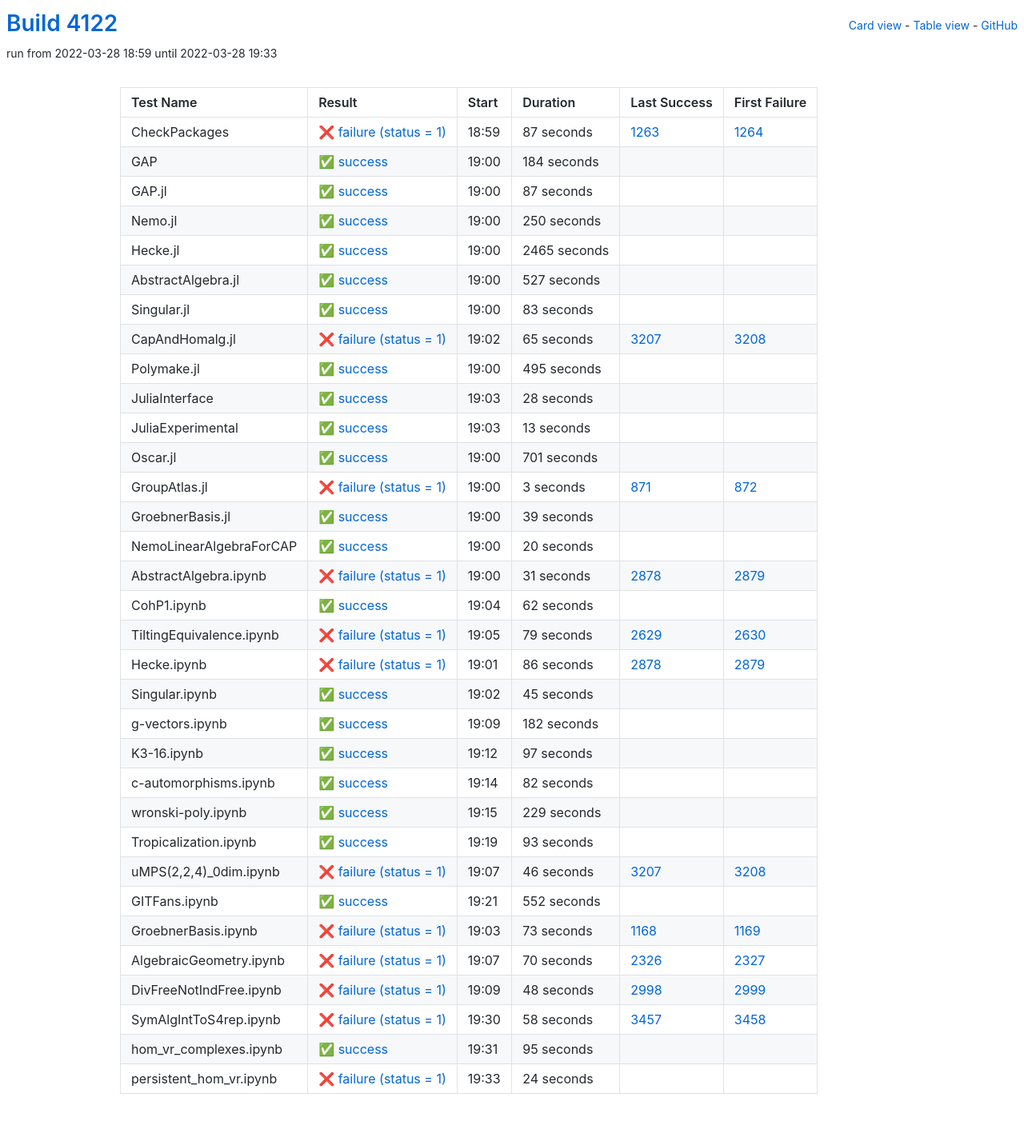
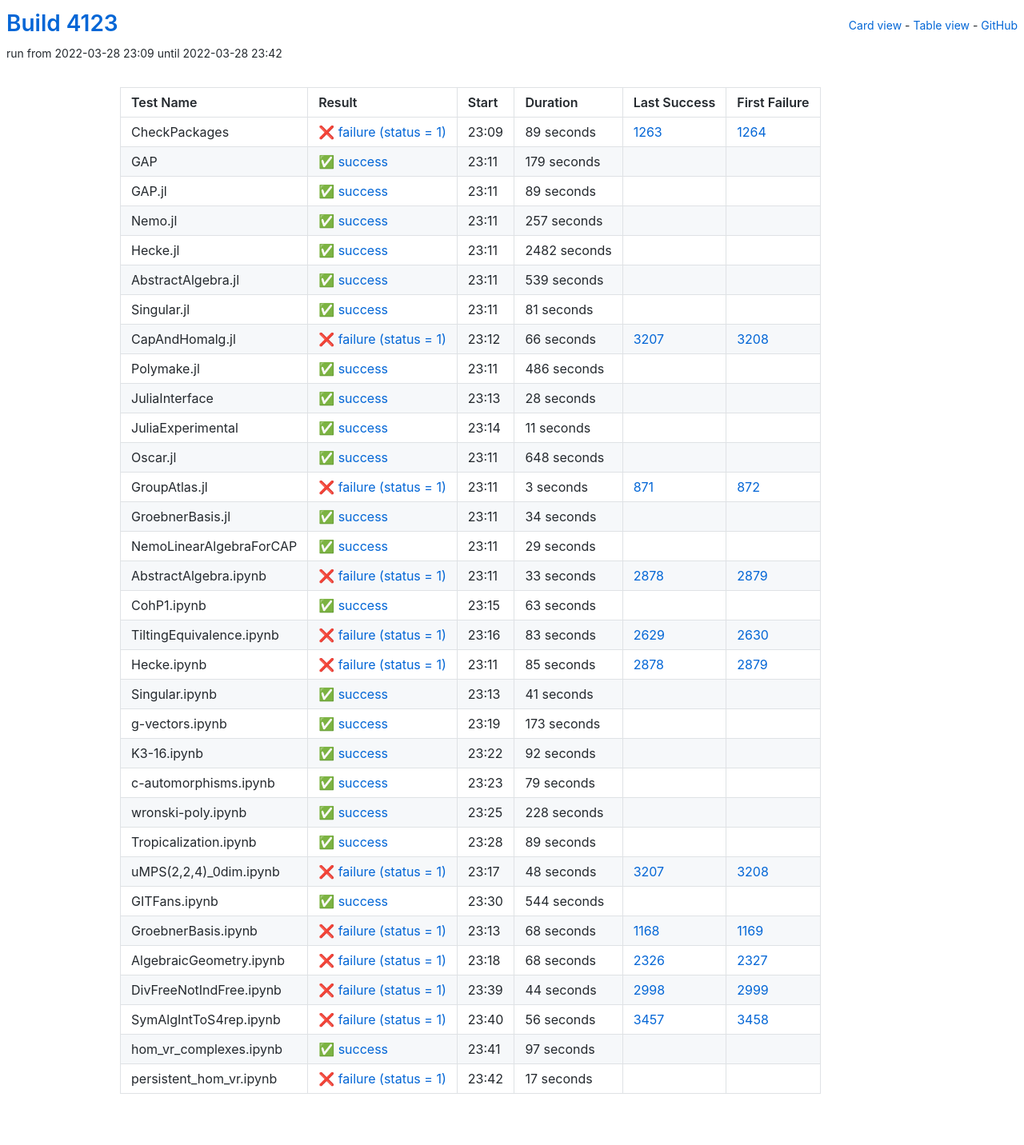
Before and after one commit to oscar-system/oscar-ci-status-stable, a Jekyll site: the page built from table.html, in a window 1280 px wide. Shown: the whole page at 80% size. Built offline with Jekyll 4.4.1, drawn with Linux system fonts in a browser that asks for light colours.

Commit message:
Build #4123

```diff
--- a/_data/ci.yml
+++ b/_data/ci.yml
@@ -1,6 +1,6 @@
 ---
-build: 4122
-build_url: https://oscarci.mathematik.uni-kl.de/job/oscar-stable/4122/
+build: 4123
+build_url: https://oscarci.mathematik.uni-kl.de/job/oscar-stable/4123/
 job: oscar-stable
 organization: oscar-system
 repo: oscar-ci-status-stable
@@ -8,116 +8,116 @@ repourl: https://github.com/oscar-system/oscar-ci-status-stable
 tests:
 - name: CheckPackages
   id: checkpackages
-  log: https://oscarci.mathematik.uni-kl.de/job/oscar-stable/4122/artifact/logs/build-4122/CheckPackages.log
-  start: 2022-03-28 18:59
+  log: https://oscarci.mathematik.uni-kl.de/job/oscar-stable/4123/artifact/logs/build-4123/CheckPackages.log
+  start: 2022-03-28 23:09
   success: false
   exitcode: 1
   status: failure
-  duration: 87
+  duration: 89
   last_success: 1263
   last_success_url: https://oscarci.mathematik.uni-kl.de/job/oscar-stable/1263/
   first_failure: 1264
   first_failure_url: https://oscarci.mathematik.uni-kl.de/job/oscar-stable/1264/
 - name: GAP
   id: gap
-  log: https://oscarci.mathematik.uni-kl.de/job/oscar-stable/4122/artifact/logs/build-4122/GAP.log
-  start: 2022-03-28 19:00
+  log: https://oscarci.mathematik.uni-kl.de/job/oscar-stable/4123/artifact/logs/build-4123/GAP.log
+  start: 2022-03-28 23:11
   success: true
   exitcode: 0
   status: success
-  duration: 184
+  duration: 179
   last_success: false
   last_success_url:
   first_failure: false
   first_failure_url:
 - name: GAP.jl
   id: gap-jl
-  log: https://oscarci.mathematik.uni-kl.de/job/oscar-stable/4122/artifact/logs/build-4122/GAP.jl.log
-  start: 2022-03-28 19:00
+  log: https://oscarci.mathematik.uni-kl.de/job/oscar-stable/4123/artifact/logs/build-4123/GAP.jl.log
+  start: 2022-03-28 23:11
   success: true
   exitcode: 0
   status: success
-  duration: 87
+  duration: 89
   last_success: false
   last_success_url:
   first_failure: false
   first_failure_url:
 - name: Nemo.jl
   id: nemo-jl
-  log: https://oscarci.mathematik.uni-kl.de/job/oscar-stable/4122/artifact/logs/build-4122/Nemo.jl.log
-  start: 2022-03-28 19:00
+  log: https://oscarci.mathematik.uni-kl.de/job/oscar-stable/4123/artifact/logs/build-4123/Nemo.jl.log
+  start: 2022-03-28 23:11
   success: true
   exitcode: 0
   status: success
-  duration: 250
+  duration: 257
   last_success: false
   last_success_url:
   first_failure: false
   first_failure_url:
 - name: Hecke.jl
   id: hecke-jl
-  log: https://oscarci.mathematik.uni-kl.de/job/oscar-stable/4122/artifact/logs/build-4122/Hecke.jl.log
-  start: 2022-03-28 19:00
+  log: https://oscarci.mathematik.uni-kl.de/job/oscar-stable/4123/artifact/logs/build-4123/Hecke.jl.log
+  start: 2022-03-28 23:11
   success: true
   exitcode: 0
   status: success
-  duration: 2465
+  duration: 2482
   last_success: false
   last_success_url:
   first_failure: false
   first_failure_url:
 - name: AbstractAlgebra.jl
   id: abstractalgebra-jl
-  log: https://oscarci.mathematik.uni-kl.de/job/oscar-stable/4122/artifact/logs/build-4122/AbstractAlgebra.jl.log
-  start: 2022-03-28 19:00
+  log: https://oscarci.mathematik.uni-kl.de/job/oscar-stable/4123/artifact/logs/build-4123/AbstractAlgebra.jl.log
+  start: 2022-03-28 23:11
   success: true
   exitcode: 0
   status: success
-  duration: 527
+  duration: 539
   last_success: false
   last_success_url:
   first_failure: false
   first_failure_url:
 - name: Singular.jl
   id: singular-jl
-  log: https://oscarci.mathematik.uni-kl.de/job/oscar-stable/4122/artifact/logs/build-4122/Singular.jl.log
-  start: 2022-03-28 19:00
+  log: https://oscarci.mathematik.uni-kl.de/job/oscar-stable/4123/artifact/logs/build-4123/Singular.jl.log
+  start: 2022-03-28 23:11
   success: true
   exitcode: 0
   status: success
-  duration: 83
+  duration: 81
   last_success: false
   last_success_url:
   first_failure: false
   first_failure_url:
 - name: CapAndHomalg.jl
   id: capandhomalg-jl
-  log: https://oscarci.mathematik.uni-kl.de/job/oscar-stable/4122/artifact/logs/build-4122/CapAndHomalg.jl.log
-  start: 2022-03-28 19:02
+  log: https://oscarci.mathematik.uni-kl.de/job/oscar-stable/4123/artifact/logs/build-4123/CapAndHomalg.jl.log
+  start: 2022-03-28 23:12
   success: false
   exitcode: 1
   status: failure
-  duration: 65
+  duration: 66
   last_success: 3207
   last_success_url: https://oscarci.mathematik.uni-kl.de/job/oscar-stable/3207/
   first_failure: 3208
   first_failure_url: https://oscarci.mathematik.uni-kl.de/job/oscar-stable/3208/
 - name: Polymake.jl
   id: polymake-jl
-  log: https://oscarci.mathematik.uni-kl.de/job/oscar-stable/4122/artifact/logs/build-4122/Polymake.jl.log
-  start: 2022-03-28 19:00
+  log: https://oscarci.mathematik.uni-kl.de/job/oscar-stable/4123/artifact/logs/build-4123/Polymake.jl.log
+  start: 2022-03-28 23:11
   success: true
   exitcode: 0
   status: success
-  duration: 495
+  duration: 486
   last_success: false
   last_success_url:
   first_failure: false
   first_failure_url:
 - name: JuliaInterface
   id: juliainterface
-  log: https://oscarci.mathematik.uni-kl.de/job/oscar-stable/4122/artifact/logs/build-4122/JuliaInterface.log
-  start: 2022-03-28 19:03
+  log: https://oscarci.mathematik.uni-kl.de/job/oscar-stable/4123/artifact/logs/build-4123/JuliaInterface.log
+  start: 2022-03-28 23:13
   success: true
   exitcode: 0
   status: success
@@ -128,32 +128,32 @@ tests:
   first_failure_url:
 - name: JuliaExperimental
   id: juliaexperimental
-  log: https://oscarci.mathematik.uni-kl.de/job/oscar-stable/4122/artifact/logs/build-4122/JuliaExperimental.log
-  start: 2022-03-28 19:03
+  log: https://oscarci.mathematik.uni-kl.de/job/oscar-stable/4123/artifact/logs/build-4123/JuliaExperimental.log
+  start: 2022-03-28 23:14
   success: true
   exitcode: 0
   status: success
-  duration: 13
+  duration: 11
   last_success: false
   last_success_url:
   first_failure: false
   first_failure_url:
 - name: Oscar.jl
   id: oscar-jl
-  log: https://oscarci.mathematik.uni-kl.de/job/oscar-stable/4122/artifact/logs/build-4122/Oscar.jl.log
-  start: 2022-03-28 19:00
+  log: https://oscarci.mathematik.uni-kl.de/job/oscar-stable/4123/artifact/logs/build-4123/Oscar.jl.log
+  start: 2022-03-28 23:11
   success: true
   exitcode: 0
   status: success
-  duration: 701
+  duration: 648
   last_success: false
   last_success_url:
   first_failure: false
   first_failure_url:
 - name: GroupAtlas.jl
   id: groupatlas-jl
-  log: https://oscarci.mathematik.uni-kl.de/job/oscar-stable/4122/artifact/logs/build-4122/GroupAtlas.jl.log
-  start: 2022-03-28 19:00
+  log: https://oscarci.mathematik.uni-kl.de/job/oscar-stable/4123/artifact/logs/build-4123/GroupAtlas.jl.log
+  start: 2022-03-28 23:11
   success: false
   exitcode: 1
   status: failure
@@ -164,104 +164,224 @@ tests:
   first_failure_url: https://oscarci.mathematik.uni-kl.de/job/oscar-stable/872/
 - name: GroebnerBasis.jl
   id: groebnerbasis-jl
-  log: https://oscarci.mathematik.uni-kl.de/job/oscar-stable/4122/artifact/logs/build-4122/GroebnerBasis.jl.log
-  start: 2022-03-28 19:00
+  log: https://oscarci.mathematik.uni-kl.de/job/oscar-stable/4123/artifact/logs/build-4123/GroebnerBasis.jl.log
+  start: 2022-03-28 23:11
   success: true
   exitcode: 0
   status: success
-  duration: 39
+  duration: 34
   last_success: false
   last_success_url:
   first_failure: false
   first_failure_url:
 - name: NemoLinearAlgebraForCAP
   id: nemolinearalgebraforcap
-  log: https://oscarci.mathematik.uni-kl.de/job/oscar-stable/4122/artifact/logs/build-4122/NemoLinearAlgebraForCAP.log
-  start: 2022-03-28 19:00
+  log: https://oscarci.mathematik.uni-kl.de/job/oscar-stable/4123/artifact/logs/build-4123/NemoLinearAlgebraForCAP.log
+  start: 2022-03-28 23:11
   success: true
   exitcode: 0
   status: success
-  duration: 20
+  duration: 29
   last_success: false
   last_success_url:
   first_failure: false
   first_failure_url:
 - name: AbstractAlgebra.ipynb
   id: abstractalgebra-ipynb
-  log: https://oscarci.mathematik.uni-kl.de/job/oscar-stable/4122/artifact/logs/build-4122/AbstractAlgebra.ipynb.log
-  start: 2022-03-28 19:00
+  log: https://oscarci.mathematik.uni-kl.de/job/oscar-stable/4123/artifact/logs/build-4123/AbstractAlgebra.ipynb.log
+  start: 2022-03-28 23:11
   success: false
   exitcode: 1
   status: failure
-  duration: 31
+  duration: 33
   last_success: 2878
   last_success_url: https://oscarci.mathematik.uni-kl.de/job/oscar-stable/2878/
   first_failure: 2879
   first_failure_url: https://oscarci.mathematik.uni-kl.de/job/oscar-stable/2879/
 - name: CohP1.ipynb
   id: cohp1-ipynb
-  log: https://oscarci.mathematik.uni-kl.de/job/oscar-stable/4122/artifact/logs/build-4122/CohP1.ipynb.log
-  start: 2022-03-28 19:04
+  log: https://oscarci.mathematik.uni-kl.de/job/oscar-stable/4123/artifact/logs/build-4123/CohP1.ipynb.log
+  start: 2022-03-28 23:15
   success: true
   exitcode: 0
   status: success
-  duration: 62
+  duration: 63
   last_success: false
   last_success_url:
   first_failure: false
   first_failure_url:
 - name: TiltingEquivalence.ipynb
   id: tiltingequivalence-ipynb
-  log: https://oscarci.mathematik.uni-kl.de/job/oscar-stable/4122/artifact/logs/build-4122/TiltingEquivalence.ipynb.log
-  start: 2022-03-28 19:05
+  log: https://oscarci.mathematik.uni-kl.de/job/oscar-stable/4123/artifact/logs/build-4123/TiltingEquivalence.ipynb.log
+  start: 2022-03-28 23:16
   success: false
   exitcode: 1
   status: failure
-  duration: 79
+  duration: 83
   last_success: 2629
   last_success_url: https://oscarci.mathematik.uni-kl.de/job/oscar-stable/2629/
   first_failure: 2630
   first_failure_url: https://oscarci.mathematik.uni-kl.de/job/oscar-stable/2630/
 - name: Hecke.ipynb
   id: hecke-ipynb
-  log: https://oscarci.mathematik.uni-kl.de/job/oscar-stable/4122/artifact/logs/build-4122/Hecke.ipynb.log
-  start: 2022-03-28 19:01
+  log: https://oscarci.mathematik.uni-kl.de/job/oscar-stable/4123/artifact/logs/build-4123/Hecke.ipynb.log
+  start: 2022-03-28 23:11
   success: false
   exitcode: 1
   status: failure
-  duration: 86
+  duration: 85
   last_success: 2878
   last_success_url: https://oscarci.mathematik.uni-kl.de/job/oscar-stable/2878/
   first_failure: 2879
   first_failure_url: https://oscarci.mathematik.uni-kl.de/job/oscar-stable/2879/
 - name: Singular.ipynb
   id: singular-ipynb
-  log: https://oscarci.mathematik.uni-kl.de/job/oscar-stable/4122/artifact/logs/build-4122/Singular.ipynb.log
-  start: 2022-03-28 19:02
+  log: https://oscarci.mathematik.uni-kl.de/job/oscar-stable/4123/artifact/logs/build-4123/Singular.ipynb.log
+  start: 2022-03-28 23:13
   success: true
   exitcode: 0
   status: success
-  duration: 45
+  duration: 41
   last_success: false
   last_success_url:
   first_failure: false
   first_failure_url:
 - name: g-vectors.ipynb
   id: g-vectors-ipynb
-  log: https://oscarci.mathematik.uni-kl.de/job/oscar-stable/4122/artifact/logs/build-4122/g-vectors.ipynb.log
-  start: 2022-03-28 19:09
+  log: https://oscarci.mathematik.uni-kl.de/job/oscar-stable/4123/artifact/logs/build-4123/g-vectors.ipynb.log
+  start: 2022-03-28 23:19
   success: true
   exitcode: 0
   status: success
-  duration: 182
+  duration: 173
   last_success: false
   last_success_url:
   first_failure: false
   first_failure_url:
 - name: K3-16.ipynb
   id: k3-16-ipynb
-  log: https://oscarci.mathematik.uni-kl.de/job/oscar-stable/4122/artifact/logs/build-4122/K3-16.ipynb.log
-  start: 2022-03-28 19:12
+  log: https://oscarci.mathematik.uni-kl.de/job/oscar-stable/4123/artifact/logs/build-4123/K3-16.ipynb.log
+  start: 2022-03-28 23:22
+  success: true
+  exitcode: 0
+  status: success
+  duration: 92
+  last_success: false
+  last_success_url:
+  first_failure: false
+  first_failure_url:
+- name: c-automorphisms.ipynb
+  id: c-automorphisms-ipynb
+  log: https://oscarci.mathematik.uni-kl.de/job/oscar-stable/4123/artifact/logs/build-4123/c-automorphisms.ipynb.log
+  start: 2022-03-28 23:23
+  success: true
+  exitcode: 0
+  status: success
+  duration: 79
+  last_success: false
+  last_success_url:
+  first_failure: false
+  first_failure_url:
+- name: wronski-poly.ipynb
+  id: wronski-poly-ipynb
+  log: https://oscarci.mathematik.uni-kl.de/job/oscar-stable/4123/artifact/logs/build-4123/wronski-poly.ipynb.log
+  start: 2022-03-28 23:25
+  success: true
+  exitcode: 0
+  status: success
+  duration: 228
+  last_success: false
+  last_success_url:
+  first_failure: false
+  first_failure_url:
+- name: Tropicalization.ipynb
+  id: tropicalization-ipynb
+  log: https://oscarci.mathematik.uni-kl.de/job/oscar-stable/4123/artifact/logs/build-4123/Tropicalization.ipynb.log
+  start: 2022-03-28 23:28
+  success: true
+  exitcode: 0
+  status: success
+  duration: 89
+  last_success: false
+  last_success_url:
+  first_failure: false
+  first_failure_url:
+- name: uMPS(2,2,4)_0dim.ipynb
+  id: umps-2-2-4-0dim-ipynb
+  log: https://oscarci.mathematik.uni-kl.de/job/oscar-stable/4123/artifact/logs/build-4123/uMPS-2-2-4-_0dim.ipynb.log
+  start: 2022-03-28 23:17
+  success: false
+  exitcode: 1
+  status: failure
+  duration: 48
+  last_success: 3207
+  last_success_url: https://oscarci.mathematik.uni-kl.de/job/oscar-stable/3207/
+  first_failure: 3208
+  first_failure_url: https://oscarci.mathematik.uni-kl.de/job/oscar-stable/3208/
+- name: GITFans.ipynb
+  id: gitfans-ipynb
+  log: https://oscarci.mathematik.uni-kl.de/job/oscar-stable/4123/artifact/logs/build-4123/GITFans.ipynb.log
+  start: 2022-03-28 23:30
+  success: true
+  exitcode: 0
+  status: success
+  duration: 544
+  last_success: false
+  last_success_url:
+  first_failure: false
+  first_failure_url:
+- name: GroebnerBasis.ipynb
+  id: groebnerbasis-ipynb
+  log: https://oscarci.mathematik.uni-kl.de/job/oscar-stable/4123/artifact/logs/build-4123/GroebnerBasis.ipynb.log
+  start: 2022-03-28 23:13
+  success: false
+  exitcode: 1
+  status: failure
+  duration: 68
+  last_success: 1168
+  last_success_url: https://oscarci.mathematik.uni-kl.de/job/oscar-stable/1168/
+  first_failure: 1169
+  first_failure_url: https://oscarci.mathematik.uni-kl.de/job/oscar-stable/1169/
+- name: AlgebraicGeometry.ipynb
+  id: algebraicgeometry-ipynb
+  log: https://oscarci.mathematik.uni-kl.de/job/oscar-stable/4123/artifact/logs/build-4123/AlgebraicGeometry.ipynb.log
+  start: 2022-03-28 23:18
+  success: false
+  exitcode: 1
+  status: failure
+  duration: 68
+  last_success: 2326
+  last_success_url: https://oscarci.mathematik.uni-kl.de/job/oscar-stable/2326/
+  first_failure: 2327
+  first_failure_url: https://oscarci.mathematik.uni-kl.de/job/oscar-stable/2327/
+- name: DivFreeNotIndFree.ipynb
+  id: divfreenotindfree-ipynb
+  log: https://oscarci.mathematik.uni-kl.de/job/oscar-stable/4123/artifact/logs/build-4123/DivFreeNotIndFree.ipynb.log
+  start: 2022-03-28 23:39
+  success: false
+  exitcode: 1
+  status: failure
+  duration: 44
+  last_success: 2998
+  last_success_url: https://oscarci.mathematik.uni-kl.de/job/oscar-stable/2998/
+  first_failure: 2999
+  first_failure_url: https://oscarci.mathematik.uni-kl.de/job/oscar-stable/2999/
+- name: SymAlgIntToS4rep.ipynb
+  id: symalginttos4rep-ipynb
+  log: https://oscarci.mathematik.uni-kl.de/job/oscar-stable/4123/artifact/logs/build-4123/SymAlgIntToS4rep.ipynb.log
+  start: 2022-03-28 23:40
+  success: false
+  exitcode: 1
+  status: failure
+  duration: 56
+  last_success: 3457
+  last_success_url: https://oscarci.mathematik.uni-kl.de/job/oscar-stable/3457/
+  first_failure: 3458
+  first_failure_url: https://oscarci.mathematik.uni-kl.de/job/oscar-stable/3458/
+- name: hom_vr_complexes.ipynb
+  id: hom-vr-complexes-ipynb
+  log: https://oscarci.mathematik.uni-kl.de/job/oscar-stable/4123/artifact/logs/build-4123/hom_vr_complexes.ipynb.log
+  start: 2022-03-28 23:41
   success: true
   exitcode: 0
   status: success
@@ -270,135 +390,15 @@ tests:
   last_success_url:
   first_failure: false
   first_failure_url:
-- name: c-automorphisms.ipynb
-  id: c-automorphisms-ipynb
-  log: https://oscarci.mathematik.uni-kl.de/job/oscar-stable/4122/artifact/logs/build-4122/c-automorphisms.ipynb.log
-  start: 2022-03-28 19:14
-  success: true
-  exitcode: 0
-  status: success
-  duration: 82
+- name: persistent_hom_vr.ipynb
+  id: persistent-hom-vr-ipynb
+  log: https://oscarci.mathematik.uni-kl.de/job/oscar-stable/4123/artifact/logs/build-4123/persistent_hom_vr.ipynb.log
+  start: 2022-03-28 23:42
+  success: false
+  exitcode: 1
+  status: failure
+  duration: 17
   last_success: false
   last_success_url:
   first_failure: false
   first_failure_url:
-- name: wronski-poly.ipynb
-  id: wronski-poly-ipynb
-  log: https://oscarci.mathematik.uni-kl.de/job/oscar-stable/4122/artifact/logs/build-4122/wronski-poly.ipynb.log
-  start: 2022-03-28 19:15
-  success: true
-  exitcode: 0
-  status: success
-  duration: 229
-  last_success: false
-  last_success_url:
-  first_failure: false
-  first_failure_url:
-- name: Tropicalization.ipynb
-  id: tropicalization-ipynb
-  log: https://oscarci.mathematik.uni-kl.de/job/oscar-stable/4122/artifact/logs/build-4122/Tropicalization.ipynb.log
-  start: 2022-03-28 19:19
-  success: true
-  exitcode: 0
-  status: success
-  duration: 93
-  last_success: false
-  last_success_url:
-  first_failure: false
-  first_failure_url:
-- name: uMPS(2,2,4)_0dim.ipynb
-  id: umps-2-2-4-0dim-ipynb
-  log: https://oscarci.mathematik.uni-kl.de/job/oscar-stable/4122/artifact/logs/build-4122/uMPS-2-2-4-_0dim.ipynb.log
-  start: 2022-03-28 19:07
-  success: false
-  exitcode: 1
-  status: failure
-  duration: 46
-  last_success: 3207
-  last_success_url: https://oscarci.mathematik.uni-kl.de/job/oscar-stable/3207/
-  first_failure: 3208
-  first_failure_url: https://oscarci.mathematik.uni-kl.de/job/oscar-stable/3208/
-- name: GITFans.ipynb
-  id: gitfans-ipynb
-  log: https://oscarci.mathematik.uni-kl.de/job/oscar-stable/4122/artifact/logs/build-4122/GITFans.ipynb.log
-  start: 2022-03-28 19:21
-  success: true
-  exitcode: 0
-  status: success
-  duration: 552
-  last_success: false
-  last_success_url:
-  first_failure: false
-  first_failure_url:
-- name: GroebnerBasis.ipynb
-  id: groebnerbasis-ipynb
-  log: https://oscarci.mathematik.uni-kl.de/job/oscar-stable/4122/artifact/logs/build-4122/GroebnerBasis.ipynb.log
-  start: 2022-03-28 19:03
-  success: false
-  exitcode: 1
-  status: failure
-  duration: 73
-  last_success: 1168
-  last_success_url: https://oscarci.mathematik.uni-kl.de/job/oscar-stable/1168/
-  first_failure: 1169
-  first_failure_url: https://oscarci.mathematik.uni-kl.de/job/oscar-stable/1169/
-- name: AlgebraicGeometry.ipynb
-  id: algebraicgeometry-ipynb
-  log: https://oscarci.mathematik.uni-kl.de/job/oscar-stable/4122/artifact/logs/build-4122/AlgebraicGeometry.ipynb.log
-  start: 2022-03-28 19:07
-  success: false
-  exitcode: 1
-  status: failure
-  duration: 70
-  last_success: 2326
-  last_success_url: https://oscarci.mathematik.uni-kl.de/job/oscar-stable/2326/
-  first_failure: 2327
-  first_failure_url: https://oscarci.mathematik.uni-kl.de/job/oscar-stable/2327/
-- name: DivFreeNotIndFree.ipynb
-  id: divfreenotindfree-ipynb
-  log: https://oscarci.mathematik.uni-kl.de/job/oscar-stable/4122/artifact/logs/build-4122/DivFreeNotIndFree.ipynb.log
-  start: 2022-03-28 19:09
-  success: false
-  exitcode: 1
-  status: failure
-  duration: 48
-  last_success: 2998
-  last_success_url: https://oscarci.mathematik.uni-kl.de/job/oscar-stable/2998/
-  first_failure: 2999
-  first_failure_url: https://oscarci.mathematik.uni-kl.de/job/oscar-stable/2999/
-- name: SymAlgIntToS4rep.ipynb
-  id: symalginttos4rep-ipynb
-  log: https://oscarci.mathematik.uni-kl.de/job/oscar-stable/4122/artifact/logs/build-4122/SymAlgIntToS4rep.ipynb.log
-  start: 2022-03-28 19:30
-  success: false
-  exitcode: 1
-  status: failure
-  duration: 58
-  last_success: 3457
-  last_success_url: https://oscarci.mathematik.uni-kl.de/job/oscar-stable/3457/
-  first_failure: 3458
-  first_failure_url: https://oscarci.mathematik.uni-kl.de/job/oscar-stable/3458/
-- name: hom_vr_complexes.ipynb
-  id: hom-vr-complexes-ipynb
-  log: https://oscarci.mathematik.uni-kl.de/job/oscar-stable/4122/artifact/logs/build-4122/hom_vr_complexes.ipynb.log
-  start: 2022-03-28 19:31
-  success: true
-  exitcode: 0
-  status: success
-  duration: 95
-  last_success: false
-  last_success_url:
-  first_failure: false
-  first_failure_url:
-- name: persistent_hom_vr.ipynb
-  id: persistent-hom-vr-ipynb
-  log: https://oscarci.mathematik.uni-kl.de/job/oscar-stable/4122/artifact/logs/build-4122/persistent_hom_vr.ipynb.log
-  start: 2022-03-28 19:33
-  success: false
-  exitcode: 1
-  status: failure
-  duration: 24
-  last_success: false
-  last_success_url:
-  first_failure: false
-  first_failure_url:
```
Also changed, not shown: README.md.
